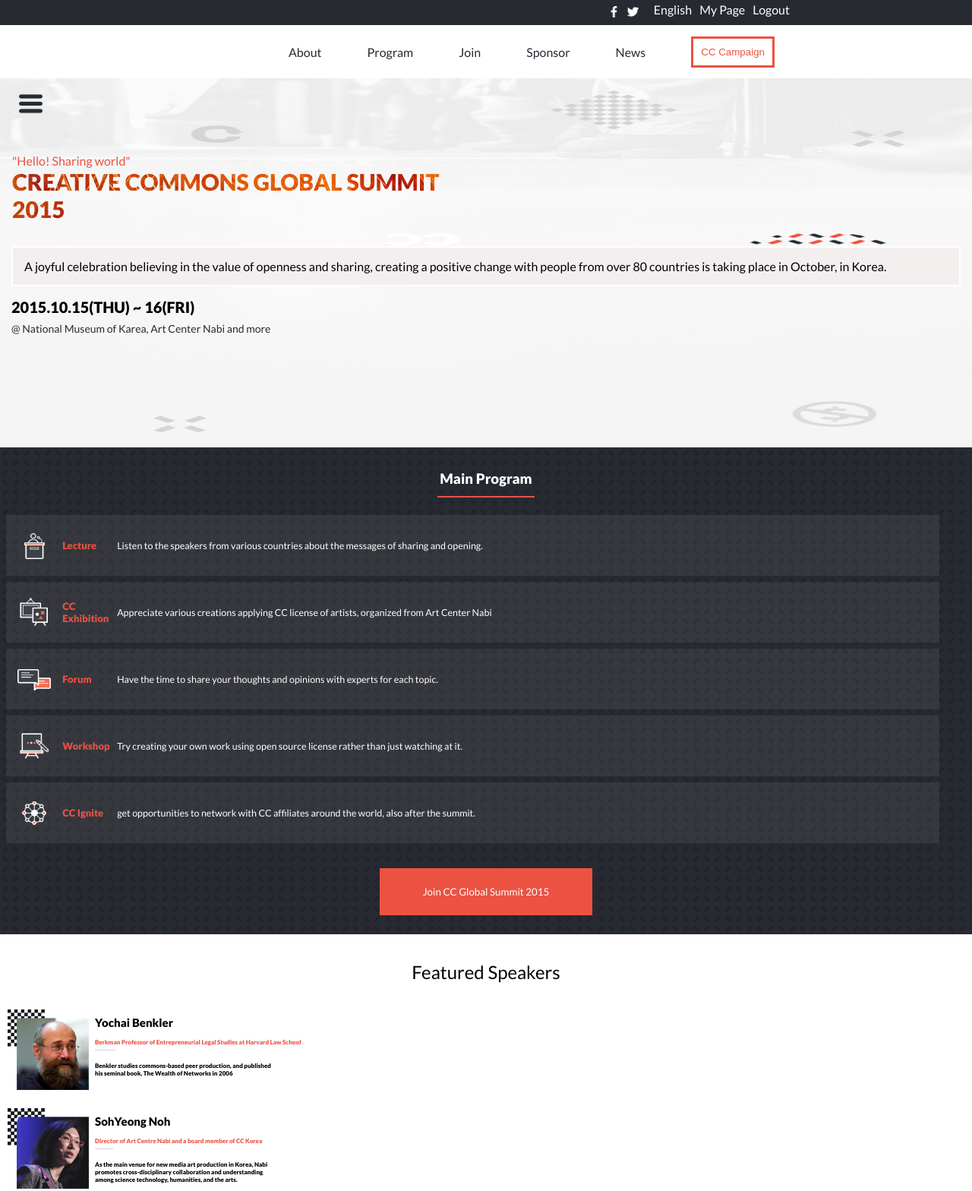
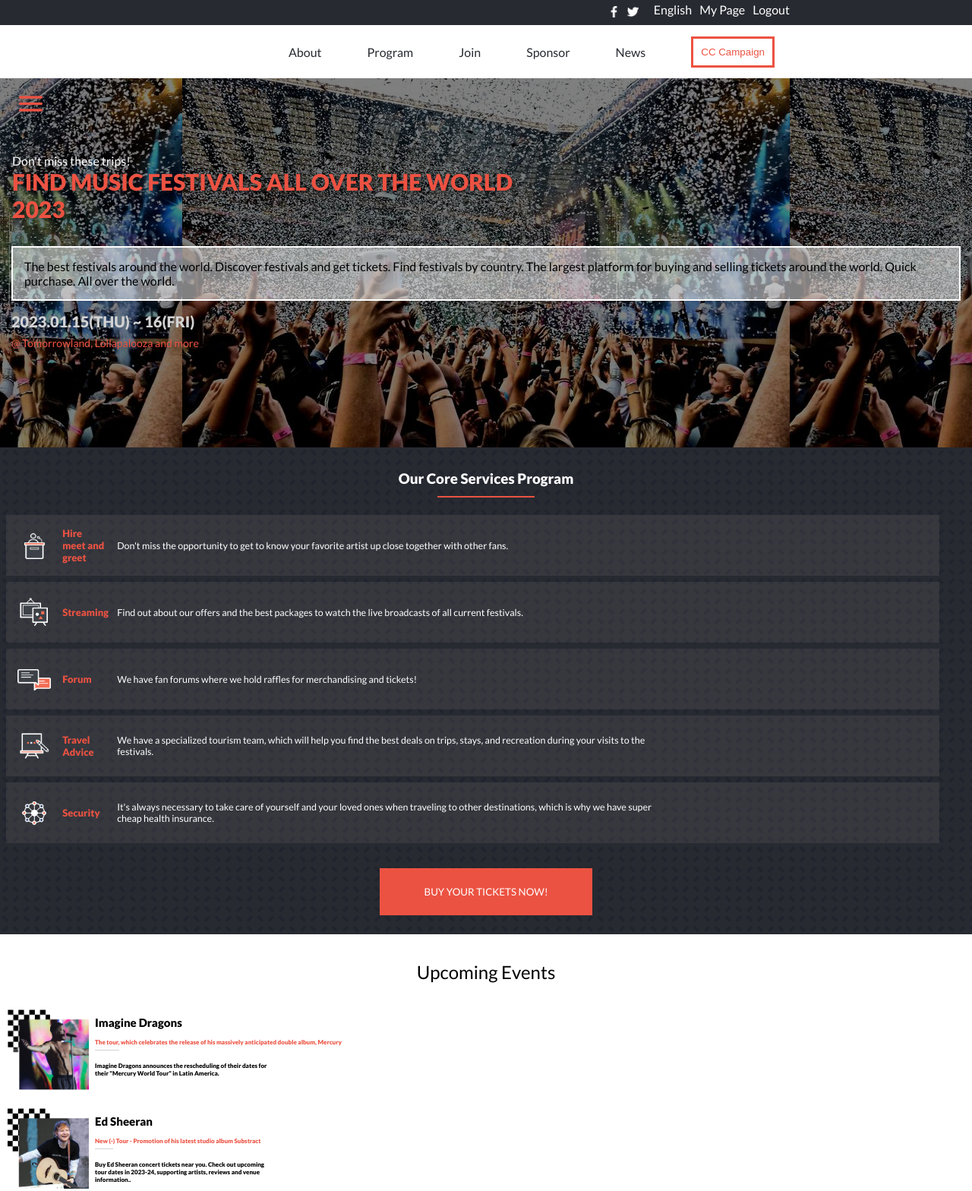
Before and after one commit to rodrigopenayo98/First-Capstone-Rod, a plain HTML site: page index.html in a window 1280 px wide. Shown: the part 2-1570 px from the top of the page at 76% size. Drawn offline with Linux system fonts and the light colour scheme.

Commit message:
customize page information

```diff
--- a/index.html
+++ b/index.html
@@ -40,75 +40,74 @@
     </header>
     <section id="section1">
       <div id="main-banner">
-        <img id="hamburg" src="./images/hamburg.png" alt="" />
+        <img id="hamburg" src="./images/menu.png" alt="" />
         <div id="main-content">
-          <h4>"Hello! Sharing world"</h4>
+          <h4>Don't miss these trips!</h4>
 
-          <h1 id="text-image">CREATIVE COMMONS GLOBAL SUMMIT <br> 2015</h1>
+          <h1 id="text-image">FIND MUSIC FESTIVALS ALL OVER THE WORLD<br> 2023</h1>
 
         </div>
         <div id="first-parraf-banner">
           <p>
-            A joyful celebration believing in the value of openness and sharing,
-            creating a positive change with people from over 80 countries is
-            taking place in October, in Korea.
+            The best festivals around the world. Discover festivals and get tickets. Find festivals by country.
+            The largest platform for buying and selling tickets around the world. Quick purchase. All over the world.
           </p>
         </div>
         <div id="second-parraf-banner">
-          <h4>2015.10.15(THU) ~ 16(FRI)</h4>
-          <h6>@ National Museum of Karea, Art Center Nabi and more</h6>
+          <h4>2023.01.15(THU) ~ 16(FRI)</h4>
+          <h6>@ Tomorrowland, Lollapalooza and more</h6>
         </div>
       </div>
       <div id="main-program">
-        <h3>Main Program</h3>
+        <h3>Our Core Services Program</h3>
         <hr class="line">
         <div class="cards-container">
           <div class="cards-main-program">
             <img class="img-cards-main-program" src="./images/program_icon_01.png" alt="">
-            <h5>Lecture</h5>
-            <p>Listen to the speakers from various countries about the messages of sharing and opening.</p>
+            <h5>Hire meet and greet</h5>
+            <p>Don't miss the opportunity to get to know your favorite artist up close together with other fans.</p>
           </div>
           <div class="cards-main-program">
             <img class="img-cards-main-program" src="./images/program_icon_02.png" alt="">
-            <h5>CC Exhibition</h5>
-            <p>Appreciate various creations applying CC license of artists, organized from Art Center Nabi</p>
+            <h5>Streaming</h5>
+            <p>Find out about our offers and the best packages to watch the live broadcasts of all current festivals.</p>
           </div>
           <div class="cards-main-program">
             <img class="img-cards-main-program" src="./images/program_icon_03.png" alt="">
             <h5>Forum</h5>
-            <p>Have the time to share your thoughts and opinions with experts for each topic.</p>
+            <p>We have fan forums where we hold raffles for merchandising and tickets!</p>
           </div>
           <div class="cards-main-program">
             <img class="img-cards-main-program" src="./images/program_icon_04.png" alt="">
-            <h5>Workshop</h5>
-            <p>Try creating your own work using open source license rather than just watching at it.</p>
+            <h5>Travel Advice</h5>
+            <p>We have a specialized tourism team, which will help you find the best deals on trips, stays, and recreation during your visits to the festivals.</p>
           </div>
           <div class="cards-main-program">
             <img class="img-cards-main-program" src="./images/program_icon_05.png" alt="">
-            <h5>CC Ignite</h5>
-            <p>get opportunities to network with CC affiliates around the world, also after the summit.</p>
+            <h5>Security</h5>
+            <p>It's always necessary to take care of yourself and your loved ones when traveling to other destinations, which is why we have super cheap health insurance.</p>
           </div>
         </div>
-        <button>Join CC Global Summit 2015</button>
+        <button>BUY YOUR TICKETS NOW!</button>
       </div>
       <div id="featured-speaker">
-        <h2>Featured Speakers</h2>
+        <h2>Upcoming Events</h2>
         <div class="speakers-cards">
-          <img src="./images/speaker_01.png" alt="">
+          <img src="./images/imdrwbg.png" alt="">
           <div class="info-speakers">
-            <h3>Yochai Benkler</h3>
-          <h5>Berkman Professor of Entrepreneurial Legal Studies at Harvard Law School</h5>
+            <h3>Imagine Dragons</h3>
+          <h5>The tour, which celebrates the release of his massively anticipated double album, Mercury</h5>
           <hr class="line3">
-          <p>Benkler studies commons-based peer production, and published his seminal book, The Wealth of Networks in 2006</p>
+          <p>Imagine Dragons announces the rescheduling of their dates for their "Mercury World Tour" in Latin America.</p>
           </div>
         </div>
         <div class="speakers-cards">
-          <img src="./images/speaker_02.png" alt="">
+          <img src="./images/ed-sheeran.png" alt="">
           <div class="info-speakers">
-            <h3>SohYeong Noh</h3>
-          <h5>Director of Art Centre Nabi and a board member of CC Korea</h5>
+            <h3>Ed Sheeran</h3>
+          <h5>New (-) Tour - Promotion of his latest studio album Substract</h5>
           <hr class="line3">
-          <p>As the main venue for new media art production in Korea, Nabi promotes cross-disciplinary collaboration and understanding among science technology, humanities, and the arts.</p>
+          <p>Buy Ed Sheeran concert tickets near you. Check out upcoming tour dates in 2023-24, supporting artists, reviews and venue information..</p>
           </div>
         </div>
         <button id="button-more"> MORE
--- a/styles.css
+++ b/styles.css
@@ -34,13 +34,16 @@
   padding-top: 20px;
   width: 31px;
   height: 27.28px;
+  text-shadow: 2px 2px 4px rgba(0, 0, 0, 0.5);
 }
 
 #main-banner{
-  background-image: url("./images/mobile-home-bg.png");
-  background-size: 100% 100%;
+  background-image: url("./images/concert-image2.jpg");
   background-position: center;
+  background-blend-mode: darken;
+  background-color: rgba(0, 0, 0, 0.5);
 }
+
 
 #logo-header{
   padding: 6px 122px 6px 0px;
@@ -58,7 +61,7 @@
 #main-content h4{
 padding: 47.62px 0px 0px 16px;
 font-family: 'Lato', sans-serif;
-color: #EC5242;
+color: #FFFFFF;
 font-weight: 400;
 }
 
@@ -69,8 +72,10 @@
   font-family: 'Lato', sans-serif;
   font-weight: 900;
   font-size: 30px;
-  color: transparent;
-  background-image: url(./images/orangebg.jpg);
+  /* color: transparent; */
+  color: #EC5242;
+  text-shadow: 2px 2px 4px rgba(0, 0, 0, 0.5);
+  /* background-image: url(./images/orangebg.jpg); */
   background-clip: text;
   -webkit-background-clip: text;
 }
@@ -81,6 +86,7 @@
   font-size: 20px;
   font-weight: 900px;
   padding-bottom: px;
+  color: #D3D3D3;
 }
 
 #second-parraf-banner h6{
@@ -88,7 +94,8 @@
   margin: 8px 15px 15px 15px;
   font-size: 14px;
   font-weight: 400;
-  color: #272A31;
+  color: #EC5242;
+  text-shadow: 2px 2px 4px rgba(0, 0, 0, 0.5);
 }
 
 
@@ -99,6 +106,8 @@
   border: solid #FFFFFF 2px;
   background-color: #f3efef;
   font-family: 'Lato', sans-serif;
+  background-blend-mode: darken;
+  background-color: rgba(255, 255, 255, 0.5);
 }
 
 #main-program {
```
Also changed, not shown: about.html (added), images/concert-image.jpg (added), images/concert-image2.jpg (added), images/ed-sheeran.png (added), images/idconcert.png (added), images/imdrwbg.png (added), images/menu-orange.png (added), images/menu.png (added).
